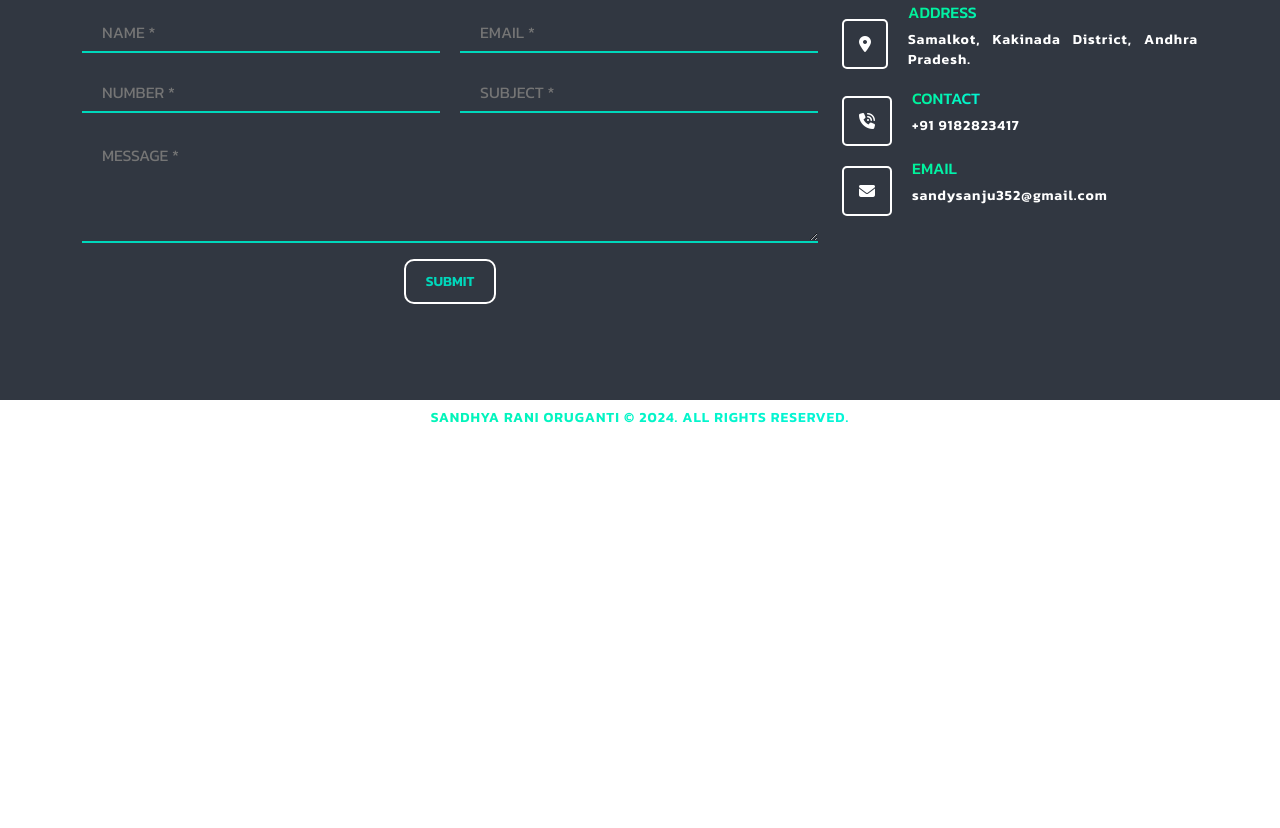
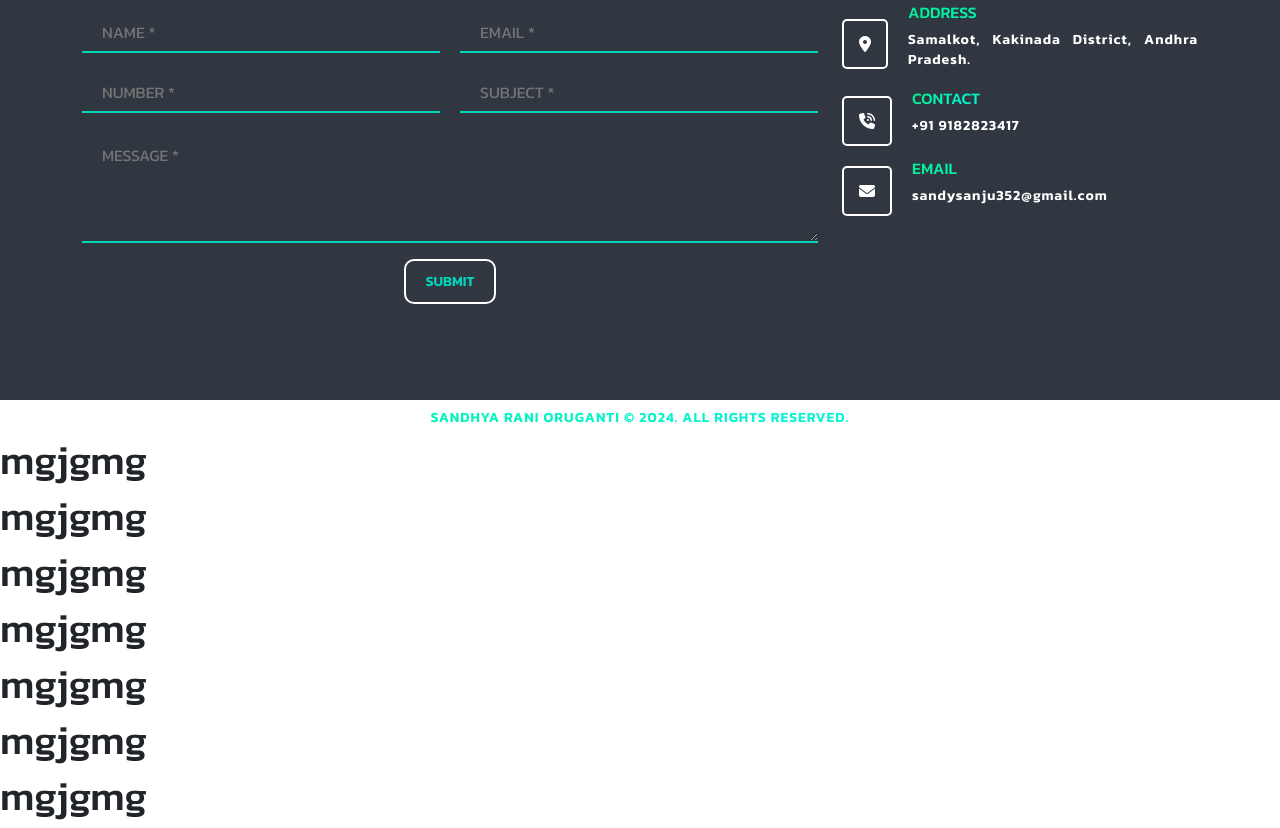
Before and after one commit to sandhya-oruganti/portfolio, a plain HTML site: page index.html in a window 1280 px wide. Shown: the part 1964-2792 px from the top of the page. Before the commit the page ends 2400 px from the top, so only its background shows below. Drawn offline with nearby package versions, Linux system fonts and the light colour scheme; a script that the page names is missing.

Commit message:
Firts commit

```diff
--- a/index.html
+++ b/index.html
@@ -87,7 +87,7 @@
                 <div class="col-lg-6 about-content">
                     <h6>About Me</h6>
                     <h2 class="heading">I Am A Web Developer</h2>
-                    <p>Hello! I’m Sandhya Rani Oruganti. Web Developer with over 3 years of experience. Experienced with all stages of the development cycle for dynamic web projects. Having an in-depth knowledge including advanced HTML5, CSS3, JavaScript, jQuery, React JS. Strong background in management and leadership.</p>
+                    <p>Hello! I’m Sandhya Rani Oruganti. I'am a fresher in WEB development. Experienced with all stages of the development cycle for dynamic web projects. Having an in-depth knowledge including advanced HTML,C-language. Strong background in management and leadership.</p>
                     <p>Let's build something amazing together!</p>
                     <div>
                         <h4>MY INTERESTS</h4>
@@ -210,6 +210,13 @@
         </div>
     </section>
     <!- Preloader section ends -->
+    <h1>mgjgmg</h1>
+    <h1>mgjgmg</h1>
+    <h1>mgjgmg</h1>
+    <h1>mgjgmg</h1>
+    <h1>mgjgmg</h1>
+    <h1>mgjgmg</h1>
+    <h1>mgjgmg</h1>
 
 
     <!-- Main js link -->
```
